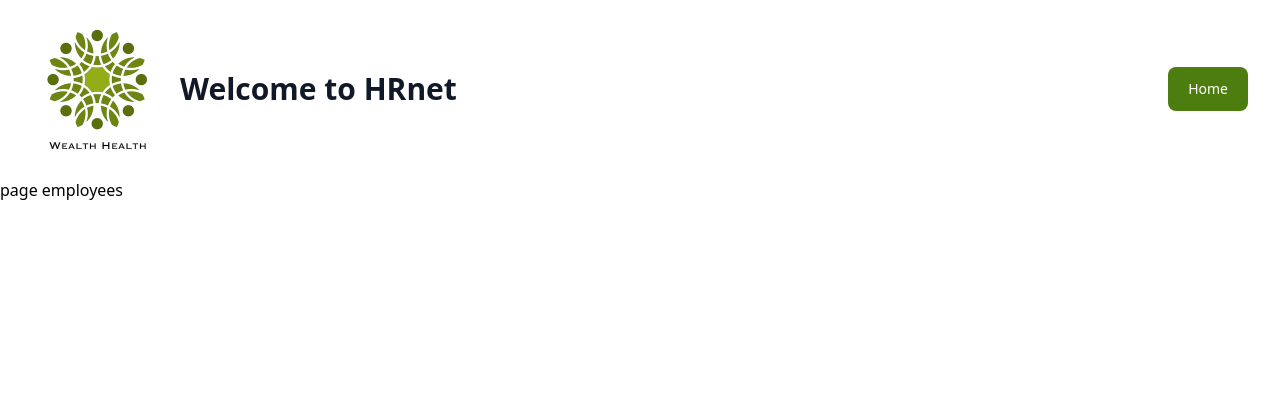
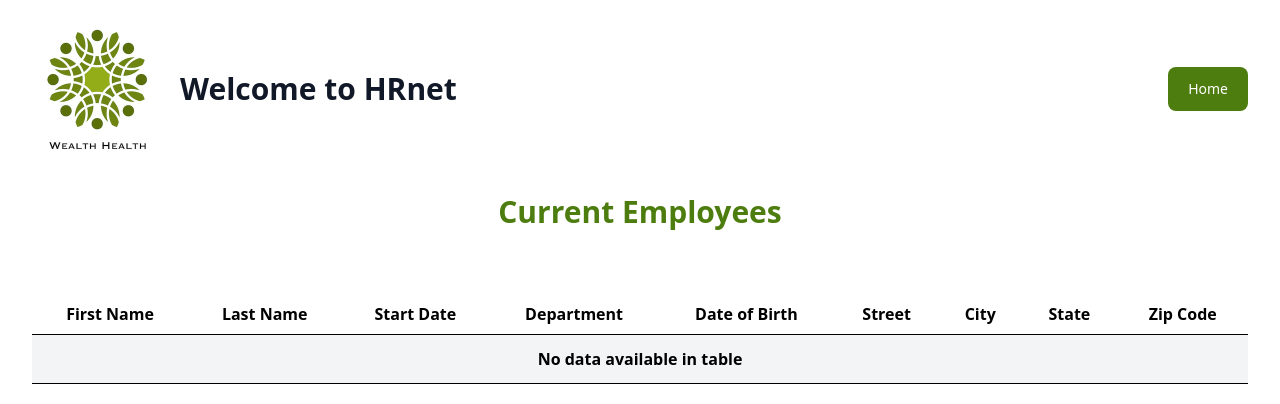
Before and after one commit to rockethelll/P14-HRNet, a React (Vite) app: page /employees in a window 1280 px wide. Shown: the top 404 px of the page. Built offline with nearby package versions, Linux system fonts and the light colour scheme.

Commit message:
add table and display employees when they are created

```diff
--- a/src/components/Form/Form.jsx
+++ b/src/components/Form/Form.jsx
@@ -92,7 +92,11 @@ const Form = () => {
             {errors.state.message}
           </div>
         )}
-        <Input label='Zip Code' error={errors.zip} {...register('zip')} />
+        <Input
+          label='Zip Code'
+          error={errors.zipCode}
+          {...register('zipCode')}
+        />
       </div>
       <div className='col-span-1 grid px-2 sm:col-span-2'>
         <Controller
--- a/src/components/Form/formSchema.js
+++ b/src/components/Form/formSchema.js
@@ -24,7 +24,7 @@ export const formSchema = z.object({
     }),
   street: z.string().min(3, 'Street must be at least 3 characters long'),
   city: z.string().min(3, 'City must be at least 3 characters long'),
-  zip: z.string().min(5, 'Zip code must be at least 5 characters long'),
+  zipCode: z.string().min(5, 'Zip code must be at least 5 characters long'),
   state: z.string(),
   department: z.string(),
 });
--- a/src/pages/Employees.jsx
+++ b/src/pages/Employees.jsx
@@ -1,7 +1,59 @@
-import React from 'react';
+import { useSelector } from 'react-redux';
 
 const Employees = () => {
-  return <div>page employees</div>;
+  const employees = useSelector((state) => state.employee.employees);
+
+  return (
+    <div className='container mx-auto flex max-w-screen-xl flex-col justify-center px-4 py-4 sm:px-6 lg:px-8'>
+      <h1 className='mb-16 text-center font-bold text-lime-700 md:text-2xl lg:text-3xl'>
+        Current Employees
+      </h1>
+      <table className='w-full table-auto'>
+        <thead>
+          <tr>
+            <th className='px-4 py-2'>First Name</th>
+            <th className='px-4 py-2'>Last Name</th>
+            <th className='px-4 py-2'>Start Date</th>
+            <th className='px-4 py-2'>Department</th>
+            <th className='px-4 py-2'>Date of Birth</th>
+            <th className='px-4 py-2'>Street</th>
+            <th className='px-4 py-2'>City</th>
+            <th className='px-4 py-2'>State</th>
+            <th className='px-4 py-2'>Zip Code</th>
+          </tr>
+        </thead>
+        <tbody>
+          {employees.length > 0 ? (
+            employees.map((employee, index) => (
+              <tr
+                key={employee.id}
+                className={index % 2 === 0 ? 'bg-gray-100' : ''}
+              >
+                <td className='border-y px-4 py-2'>{employee.firstName}</td>
+                <td className='border-y px-4 py-2'>{employee.lastName}</td>
+                <td className='border-y px-4 py-2'>{employee.startDate}</td>
+                <td className='border-y px-4 py-2'>{employee.department}</td>
+                <td className='border-y px-4 py-2'>{employee.dateOfBirth}</td>
+                <td className='border-y px-4 py-2'>{employee.street}</td>
+                <td className='border-y px-4 py-2'>{employee.city}</td>
+                <td className='border-y px-4 py-2'>{employee.state}</td>
+                <td className='border-y px-4 py-2'>{employee.zipCode}</td>
+              </tr>
+            ))
+          ) : (
+            <tr>
+              <td
+                colSpan='9'
+                className='border-y border-black bg-gray-100 px-4 py-3 text-center font-semibold'
+              >
+                No data available in table
+              </td>
+            </tr>
+          )}
+        </tbody>
+      </table>
+    </div>
+  );
 };
 
 export default Employees;
```
